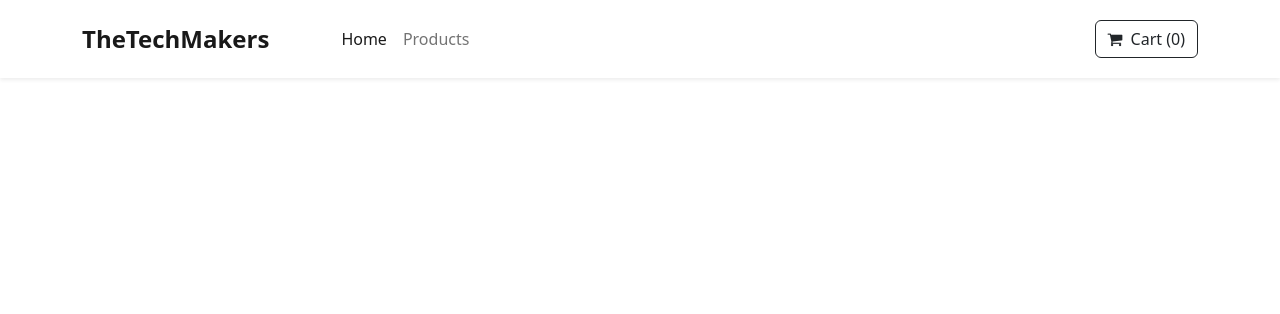
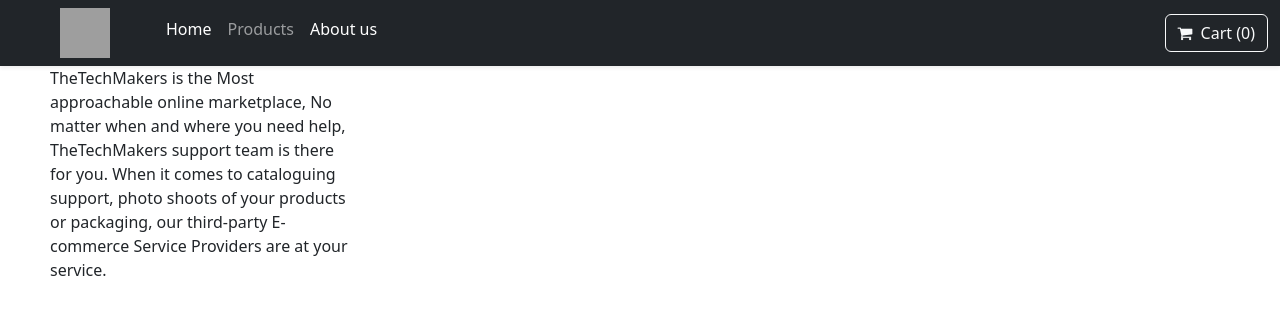
Before and after one commit to surjesh-yadav/the_tech_makers_assignment, a React (Create React App) app: page /about in a window 1280 px wide. Shown: the top 314 px of the page. Built offline with nearby package versions, Linux system fonts and the light colour scheme; grey boxes are pictures that could not be loaded.

Commit message:
100% Completed

```diff
--- a/public/index.html
+++ b/public/index.html
@@ -24,7 +24,7 @@
       work correctly both with client-side routing and a non-root public URL.
       Learn how to configure a non-root public URL by running `npm run build`.
     -->
-    <title>React App</title>
+    <title>TheTechMakers</title>
   </head>
   <body>
     <noscript>You need to enable JavaScript to run this app.</noscript>
--- a/src/App.js
+++ b/src/App.js
@@ -4,6 +4,7 @@
 import Products from "./components/Products";
 import Product from "./components/Product";
 import Cart from "./components/Cart";
+import { About } from "./components/About";
 function App() {
   return (
     <>
@@ -13,6 +14,7 @@
         <Route exact path="/products" element={<Products />} />
         <Route exact path="/products/:id" element={<Product />} />
         <Route exact path="/cart" element={<Cart />} />
+        <Route exact path="/about" element={<About />} />
       </Routes>
     </>
   );
--- /dev/null
+++ b/src/components/About.jsx
@@ -0,0 +1,13 @@
+import React from "react";
+
+export const About = () => {
+  return (
+    <div style={{width:"300px", margin: "auto 50px"}} >
+      TheTechMakers is the Most approachable online marketplace, No matter when
+      and where you need help, TheTechMakers support team is there for you. When
+      it comes to cataloguing support, photo shoots of your products or
+      packaging, our third-party E-commerce Service Providers are at your
+      service.
+    </div>
+  );
+};
--- a/src/components/Cart.jsx
+++ b/src/components/Cart.jsx
@@ -1,26 +1,27 @@
 import React from "react";
 import { useSelector, useDispatch } from "react-redux";
 import { NavLink } from "react-router-dom";
-import { addToCart, deleteFromCart } from "../redux/action";
+import { addToCart, deleteFromCart } from "../redux/action/cartAction";
 import Footer from "./Footer";
 const Cart = () => {
-
-  const state = useSelector((state) => state.handleCart);
+  const state = useSelector((state) => state.cartReducer);
   const dispatch = useDispatch();
   const increase = (item) => {
     dispatch(addToCart(item));
   };
   const decrease = (item) => {
     dispatch(deleteFromCart(item));
-    alert(`Delete Successful`)
+    alert(`If You want to Delete Click "OK"`);
   };
-
   const emptyCart = () => {
     return (
-      <div className="px-4 my-5 bg-light rounded-3 py-5">
-        <div className="container py-4">
-          <div className="row">
-            <h3>Your Cart is Empty</h3>
+      <div className="px-4 bg-light rounded-3 py-5">
+        <div width="300px" className="container py-4">
+          <div className="col-md-4">
+            <img
+              src="https://res.cloudinary.com/dg8egpfp8/image/upload/v1673588300/WomenChoice-Images/cartEmpty_br6wfv.webp"
+              alt="emptyCart"
+            />
           </div>
         </div>
       </div>
@@ -31,7 +32,6 @@
       <>
         <div className="px-4 my-1 bg-light rounded-3 py-1">
           <div className="container py-4">
-
             <div className="row justify-content-center ">
               <div className="col-md-3">
                 <img
@@ -44,7 +44,7 @@
               <div className="col-md-4">
                 <h3>{product.title}</h3>
                 <p className="lead fw-bold">
-                   {product.qty} X ₹{product.price} = ₹
+                  {product.qty} X ₹{product.price} = ₹
                   {product.qty * product.price}
                 </p>
                 <button
@@ -61,7 +61,6 @@
                 </button>
               </div>
             </div>
-
           </div>
         </div>
       </>
@@ -72,10 +71,7 @@
       <>
         <div className="container">
           <div className="row">
-            <NavLink
-              to="/checkout"
-              className="btn btn-outline-dark mb-5 w-25 mx-auto"
-            >
+            <NavLink to="/" className="btn btn-outline-dark mb-5 w-25 mx-auto">
               Proceed to Checkout
             </NavLink>
           </div>
--- a/src/components/Home.jsx
+++ b/src/components/Home.jsx
@@ -10,14 +10,14 @@
           <Carousel.Item>
             <img
               className="d-block w-100"
-              src="https://res.cloudinary.com/dg8egpfp8/image/upload/v1673069770/WomenChoice-Images/img1-unsplash_jom0gw.avif"
+              src="https://res.cloudinary.com/dg8egpfp8/image/upload/v1673590555/WomenChoice-Images/slider_20200711104752_5f09f4405bde6_rtqp2o.jpg"
               alt="First slide"
             />
           </Carousel.Item>
           <Carousel.Item>
             <img
               className="d-block w-100"
-              src="https://res.cloudinary.com/dg8egpfp8/image/upload/v1673069770/WomenChoice-Images/img1-unsplash_jom0gw.avif"
+              src="https://res.cloudinary.com/dg8egpfp8/image/upload/v1673590432/WomenChoice-Images/diamond-city-demo-image-1200x470_z8zbpi.png"
               alt="Second slide"
             />
           </Carousel.Item>
@@ -36,7 +36,7 @@
           <Carousel.Item>
             <img
               className="d-block w-100"
-              src="https://res.cloudinary.com/dg8egpfp8/image/upload/v1673069770/WomenChoice-Images/img1-unsplash_jom0gw.avif"
+              src="https://res.cloudinary.com/dg8egpfp8/image/upload/v1673590678/WomenChoice-Images/Products-Group-Image-Banner_w9kpxa.jpg"
               alt="First slide"
             />
           </Carousel.Item>
@@ -50,7 +50,7 @@
           <Carousel.Item>
             <img
               className="d-block w-100"
-              src="https://res.cloudinary.com/dg8egpfp8/image/upload/v1673069770/WomenChoice-Images/img1-unsplash_jom0gw.avif"
+              src="https://res.cloudinary.com/dg8egpfp8/image/upload/v1673590816/WomenChoice-Images/fashion-banner-design-template-fe6b9777ddea076fe92987420abcc46b_screen_cnkc8b.jpg"
               alt="Third slide"
             />
           </Carousel.Item>
--- a/src/components/Nav.jsx
+++ b/src/components/Nav.jsx
@@ -1,16 +1,21 @@
 import React from "react";
-import { NavLink } from "react-router-dom";
+import { Link } from "react-router-dom";
 import { useSelector } from "react-redux";
 
 const Navbar = () => {
-  const state = useSelector((state) => state.handleCart);
+  const state = useSelector((state) => state.cartReducer);
   return (
     <div>
-      <nav className="navbar navbar-expand-lg navbar-light bg-white py-3 shadow-sm">
-        <div className="container">
-          <NavLink className="navbar-brand fw-bold fs-4" to="/">
-            TheTechMakers
-          </NavLink>
+      <nav className="navbar navbar-expand-lg navbar-dark bg-dark shadow-sm">
+
+        <div className="container-fluid">
+        <Link to='/'>
+        <img className="ms-5" style={{width:'50px', height:'50px'}}
+          src="https://res.cloudinary.com/dg8egpfp8/image/upload/v1673592130/WomenChoice-Images/Claudia_Paquet_1_j79jag.png"
+          alt="logo"
+        />
+        </Link>
+
           <button
             className="navbar-toggler"
             type="button"
@@ -23,23 +28,32 @@
             <span className="navbar-toggler-icon"></span>
           </button>
           <div className="collapse navbar-collapse" id="navbarSupportedContent">
-            <ul className="navbar-nav mx-auto ms-5 mb-2 mb-lg-0">
+            <ul className="navbar-nav mx-auto ms-5 mb-2  sm-mb-lg-0">
               <li className="nav-item">
-                <NavLink className="nav-link active" aria-current="page" to="/">
+                <Link className="nav-link active" aria-current="page" to="/">
                   Home
-                </NavLink>
+                </Link>
               </li>
               <li className="nav-item">
-                <NavLink className="nav-link" to="/products">
+                <Link className="nav-link" to="/products">
                   Products
-                </NavLink>
+                </Link>
+              </li>
+              <li>
+                <Link
+                  className="nav-link active"
+                  aria-current="page"
+                  to="/about"
+                >
+                  About us
+                </Link>
               </li>
             </ul>
             <div className="buttons">
-              <NavLink to="/cart" className="btn btn-outline-dark ms-2">
+              <Link to="/cart" className="btn btn-outline-light ms-2">
                 <i className="fa fa-shopping-cart me-1"></i> Cart (
                 {state.length})
-              </NavLink>
+              </Link>
             </div>
           </div>
         </div>
--- a/src/components/Product.jsx
+++ b/src/components/Product.jsx
@@ -1,6 +1,6 @@
 import React, { useState, useEffect } from "react";
 import { useDispatch } from "react-redux";
-import { addToCart } from "../redux/action";
+import { addToCart } from "../redux/action/cartAction";
 import { useParams } from "react-router";
 import { Link } from "react-router-dom";
 import Footer from "./Footer";
@@ -28,7 +28,9 @@
   const Loading = () => {
     return (
       <>
-        <h1>Loading....</h1>
+        <div class="spinner-border" role="status">
+          <span class="visually-hidden">Loading...</span>
+        </div>
       </>
     );
   };
@@ -62,7 +64,7 @@
             Go to Cart
           </Link>
         </div>
-        <Footer/>
+        <Footer />
       </>
     );
   };
--- a/src/components/Products.jsx
+++ b/src/components/Products.jsx
@@ -1,7 +1,7 @@
 import React, { useState, useEffect } from "react";
 import Dropdown from "react-bootstrap/Dropdown";
 import { Link } from "react-router-dom";
-import { addToCart } from "../redux/action";
+import { addToCart } from "../redux/action/cartAction";
 import { useDispatch } from "react-redux";
 
 const Products = () => {
@@ -34,7 +34,13 @@
   }, []);
 
   const Loading = () => {
-    return <>Loading........</>;
+    return (
+      <>
+        <div class="spinner-border" role="status">
+          <span class="visually-hidden">Loading...</span>
+        </div>
+      </>
+    );
   };
 
   const filterProduct = (c) => {
--- a/src/redux/reducer/handleCart.js
+++ b/src/redux/reducer/cartReducer.js
@@ -6,7 +6,7 @@
 } else {
   cart = [];
 }
-const handleCart = (state = cart, action) => {
+const cartReducer = (state = cart, action) => {
   const product = action.payload;
   switch (action.type) {
     case ADD_TO_CART:
@@ -49,4 +49,4 @@
   }
 };
 
-export default handleCart;
+export default cartReducer;
--- a/src/redux/store.js
+++ b/src/redux/store.js
@@ -1,10 +1,10 @@
 import { createStore } from "redux";
-import handleCart from "./reducer/handleCart";
+import cartReducer from "./reducer/cartReducer";
 import { combineReducers } from "redux";
 
 const rootReducers = combineReducers({
-    handleCart,
-})
+  cartReducer,
+});
 
 const store = createStore(rootReducers);
 
```
Also changed, not shown: src/redux/action/cartAction.js (renamed from src/redux/action/index.js).
